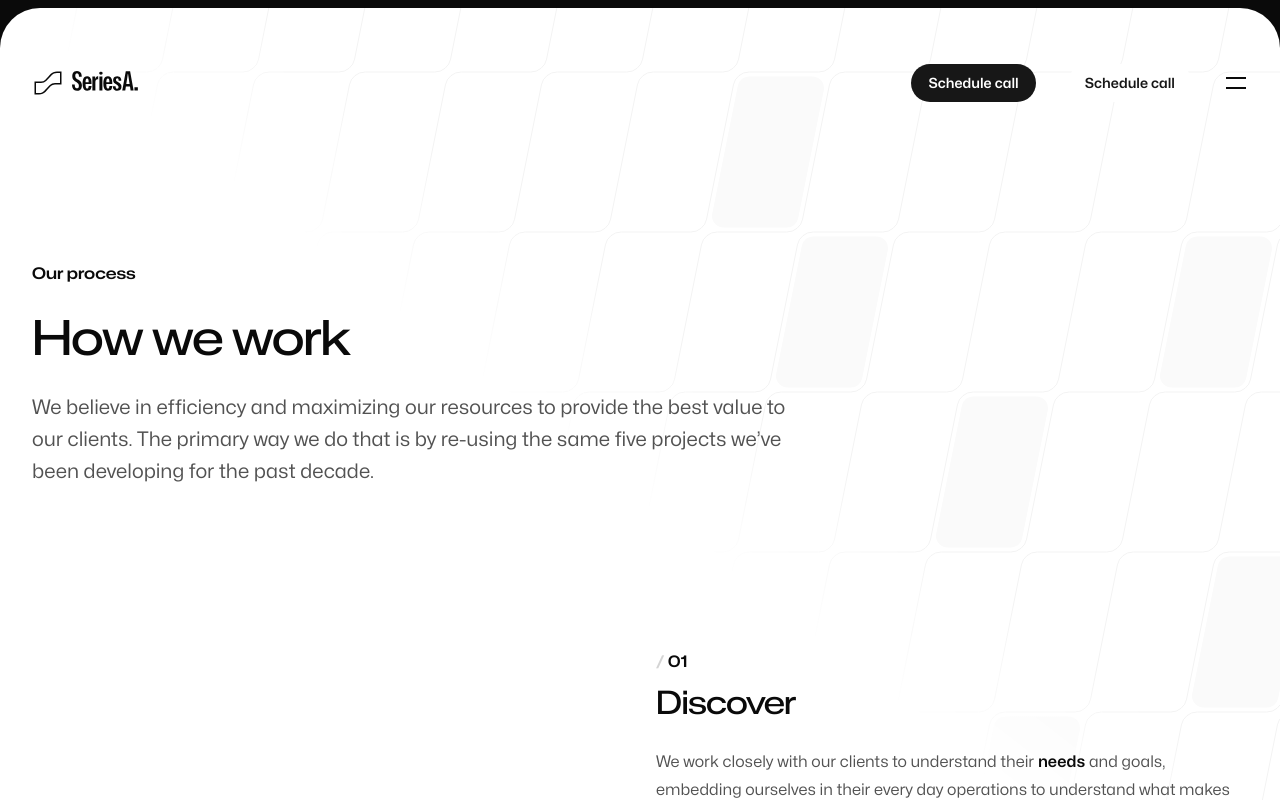
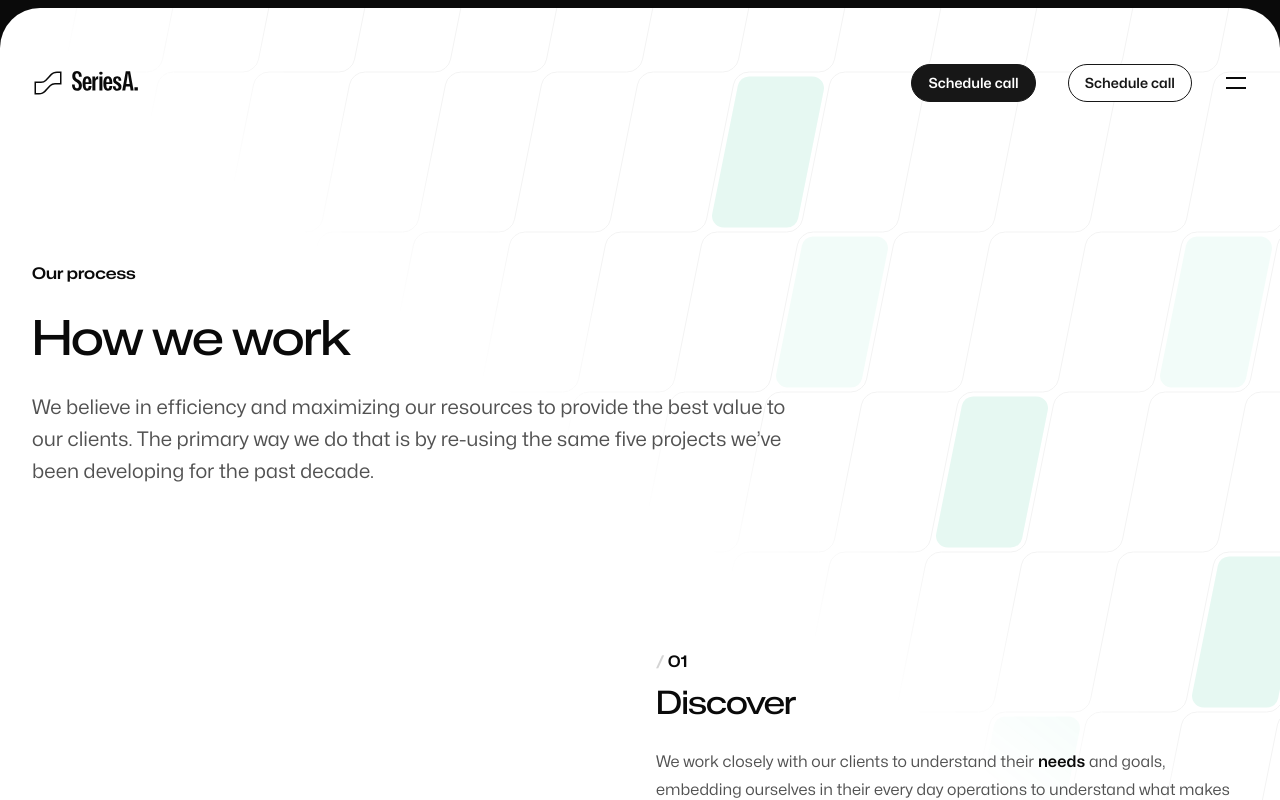
Before and after one commit to bradhanks/float, a Next.js app: page /services/user-growth in a window 1280 px wide. Shown: the top 800 px of the page. Built offline with nearby package versions, Linux system fonts and the light colour scheme.

Commit message:
playing around with accent color

```diff
--- a/src/components/Button.tsx
+++ b/src/components/Button.tsx
@@ -5,9 +5,9 @@ type ButtonProps = {
   invert?: boolean
   type?: 'primary' | 'secondary'
 } & (
-    | React.ComponentPropsWithoutRef<typeof Link>
-    | (React.ComponentPropsWithoutRef<'button'> & { href?: undefined })
-  )
+  | React.ComponentPropsWithoutRef<typeof Link>
+  | (React.ComponentPropsWithoutRef<'button'> & { href?: undefined })
+)
 
 export function Button({
   invert = false,
@@ -16,16 +16,20 @@ export function Button({
   children,
   ...props
 }: ButtonProps) {
-  const baseClasses = 'inline-flex rounded-full px-4 py-1.5 text-sm font-semibold transition-all duration-200 ease-in-out border border-transparent'
+  const baseClasses = 'inline-flex rounded-full px-4 py-1.5 text-sm font-semibold transition-all duration-200 ease-in-out border'
 
   const primaryClasses = clsx(
-    'bg-neutral-900 text-white hover:bg-white hover:text-neutral-900 hover:border-neutral-900',
-    'dark:bg-white dark:text-neutral-900 dark:hover:bg-neutral-900 dark:hover:text-white dark:hover:border-white'
+    'bg-neutral-900 text-white hover:bg-white hover:text-neutral-900 border-neutral-900',
+    'active:bg-emerald-500 active:border-emerald-500 active:text-white',
+    'dark:bg-white dark:text-neutral-900 dark:hover:bg-neutral-900 dark:hover:text-white dark:border-white',
+    'dark:active:bg-emerald-600 dark:active:border-emerald-600'
   )
 
   const secondaryClasses = clsx(
     'bg-white text-neutral-900 border-neutral-900 hover:bg-neutral-900 hover:text-white',
-    'dark:bg-neutral-900 dark:text-white dark:border-white dark:hover:bg-white dark:hover:text-neutral-900'
+    'active:bg-emerald-500 active:border-emerald-500 active:text-white',
+    'dark:bg-neutral-900 dark:text-white dark:border-white dark:hover:bg-white dark:hover:text-neutral-900',
+    'dark:active:bg-emerald-600 dark:active:border-emerald-600'
   )
 
   className = clsx(
--- a/src/components/GridPattern.tsx
+++ b/src/components/GridPattern.tsx
@@ -93,8 +93,14 @@ export function GridPattern({
     <svg ref={ref} aria-hidden="true" {...props}>
       <rect width="100%" height="100%" fill={`url(#${id})`} strokeWidth="0" />
       <svg x="50%" y={yOffset} strokeWidth="0" className="overflow-visible">
-        {staticBlocks.map((block) => (
-          <Block key={`${block}`} x={block[0]} y={block[1]} />
+        {staticBlocks.map((block, index) => (
+          <Block
+            key={`${block}`}
+            x={block[0]}
+            y={block[1]}
+            fill={index % 2 === 0 ? 'rgba(16, 185, 129, 0.1)' : 'rgba(16, 185, 129, 0.05)'}
+            className="hover:fill-emerald-400/20 transition-colors duration-300"
+          />
         ))}
         {hoveredBlocks.map((block) => (
           <Block
@@ -123,6 +129,10 @@ export function GridPattern({
         >
           <path d="M128 0 98.572 147.138A16 16 0 0 1 82.883 160H13.117a16 16 0 0 0-15.69 12.862l-26.855 134.276A16 16 0 0 1-45.117 320H-116M64-160 34.572-12.862A16 16 0 0 1 18.883 0h-69.766a16 16 0 0 0-15.69 12.862l-26.855 134.276A16 16 0 0 1-109.117 160H-180M192 160l-29.428 147.138A15.999 15.999 0 0 1 146.883 320H77.117a16 16 0 0 0-15.69 12.862L34.573 467.138A16 16 0 0 1 18.883 480H-52M-136 480h58.883a16 16 0 0 0 15.69-12.862l26.855-134.276A16 16 0 0 1-18.883 320h69.766a16 16 0 0 0 15.69-12.862l26.855-134.276A16 16 0 0 1 109.117 160H192M-72 640h58.883a16 16 0 0 0 15.69-12.862l26.855-134.276A16 16 0 0 1 45.117 480h69.766a15.999 15.999 0 0 0 15.689-12.862l26.856-134.276A15.999 15.999 0 0 1 173.117 320H256M-200 320h58.883a15.999 15.999 0 0 0 15.689-12.862l26.856-134.276A16 16 0 0 1-82.883 160h69.766a16 16 0 0 0 15.69-12.862L29.427 12.862A16 16 0 0 1 45.117 0H128" />
         </pattern>
+        <linearGradient id="emeraldGradient" x1="0" y1="0" x2="0" y2="1">
+          <stop offset="0%" stopColor="#10B981" stopOpacity="0.1" />
+          <stop offset="100%" stopColor="#10B981" stopOpacity="0" />
+        </linearGradient>
       </defs>
     </svg>
   )
--- a/src/components/RootLayout.tsx
+++ b/src/components/RootLayout.tsx
@@ -132,13 +132,24 @@ function NavigationItem({
   href: string
   children: React.ReactNode
 }) {
+  const pathname = usePathname()
+  const isActive = pathname === href
+
   return (
     <Link
       href={href}
-      className="group relative isolate -mx-6 bg-neutral-950 px-6 py-10 even:mt-px sm:mx-0 sm:px-0 sm:py-16 sm:odd:pr-16 sm:even:mt-0 sm:even:border-l sm:even:border-neutral-800 sm:even:pl-16"
+      className={clsx(
+        "group relative isolate -mx-6 bg-neutral-950 px-6 py-10 even:mt-px sm:mx-0 sm:px-0 sm:py-16 sm:odd:pr-16 sm:even:mt-0 sm:even:border-l sm:even:border-neutral-800 sm:even:pl-16",
+        isActive && "bg-emerald-900/20"
+      )}
     >
-      {children}
       <span className="absolute inset-y-0 -z-10 w-screen bg-neutral-900 opacity-0 transition group-odd:right-0 group-even:left-0 group-hover:opacity-100" />
+      <span className={clsx(
+        "relative after:absolute after:left-0 after:bottom-2 after:h-1 after:w-full after:origin-left after:scale-x-0 after:bg-emerald-400 after:transition-transform after:duration-300 group-hover:after:scale-x-100",
+        isActive && "after:scale-x-100"
+      )}>
+        {children}
+      </span>
     </Link>
   )
 }
@@ -286,7 +297,10 @@ function RootLayoutInner({ children }: { children: React.ReactNode }) {
             className="absolute inset-x-0 -top-14 -z-10 h-[1000px] w-full mask-[linear-gradient(to_bottom_left,white_40%,transparent_50%)] fill-neutral-50 stroke-neutral-950/5"
             yOffset={-96}
             interactive
+            // Add subtle emerald accents to the pattern
+            stroke="url(#emeraldGradient)"
           />
+
 
           <main className="w-full flex-auto">{children}</main>
 
```
